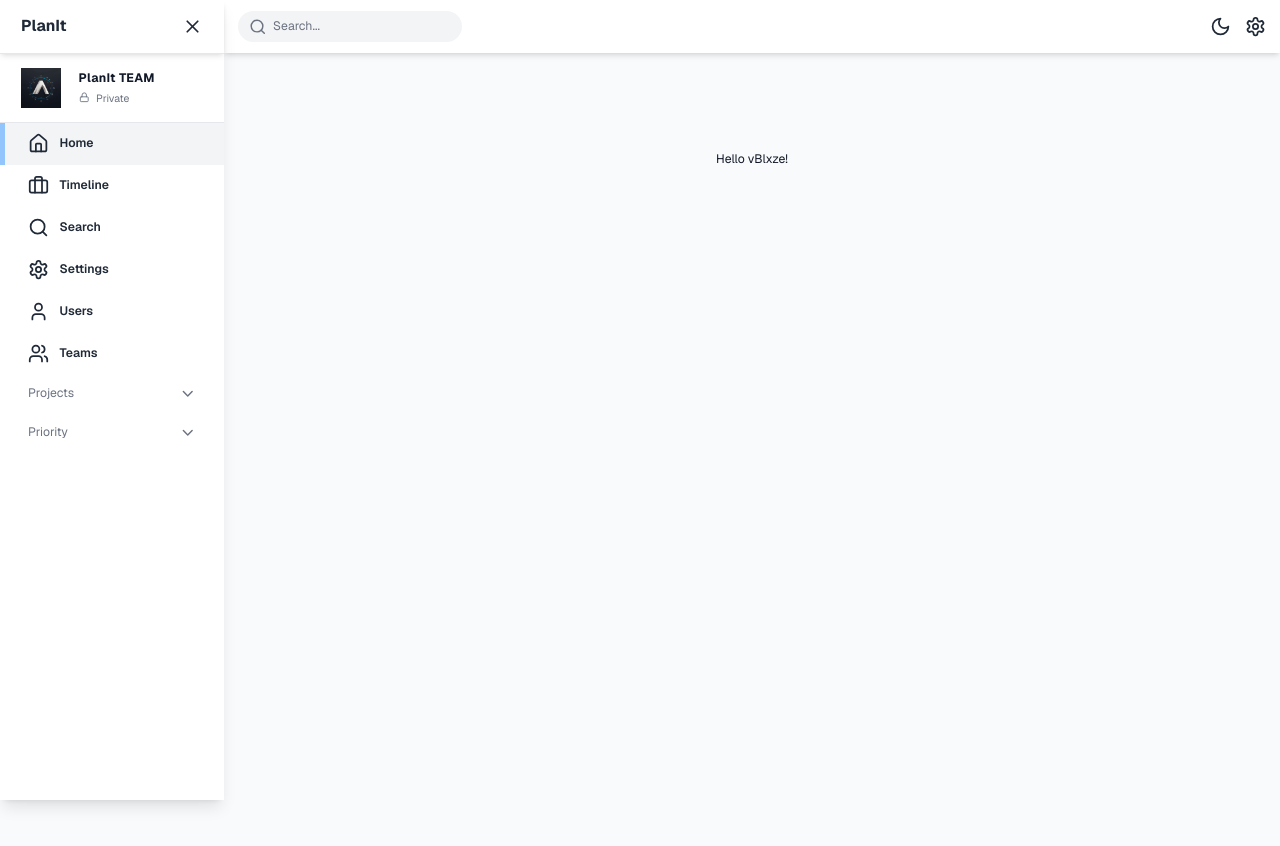
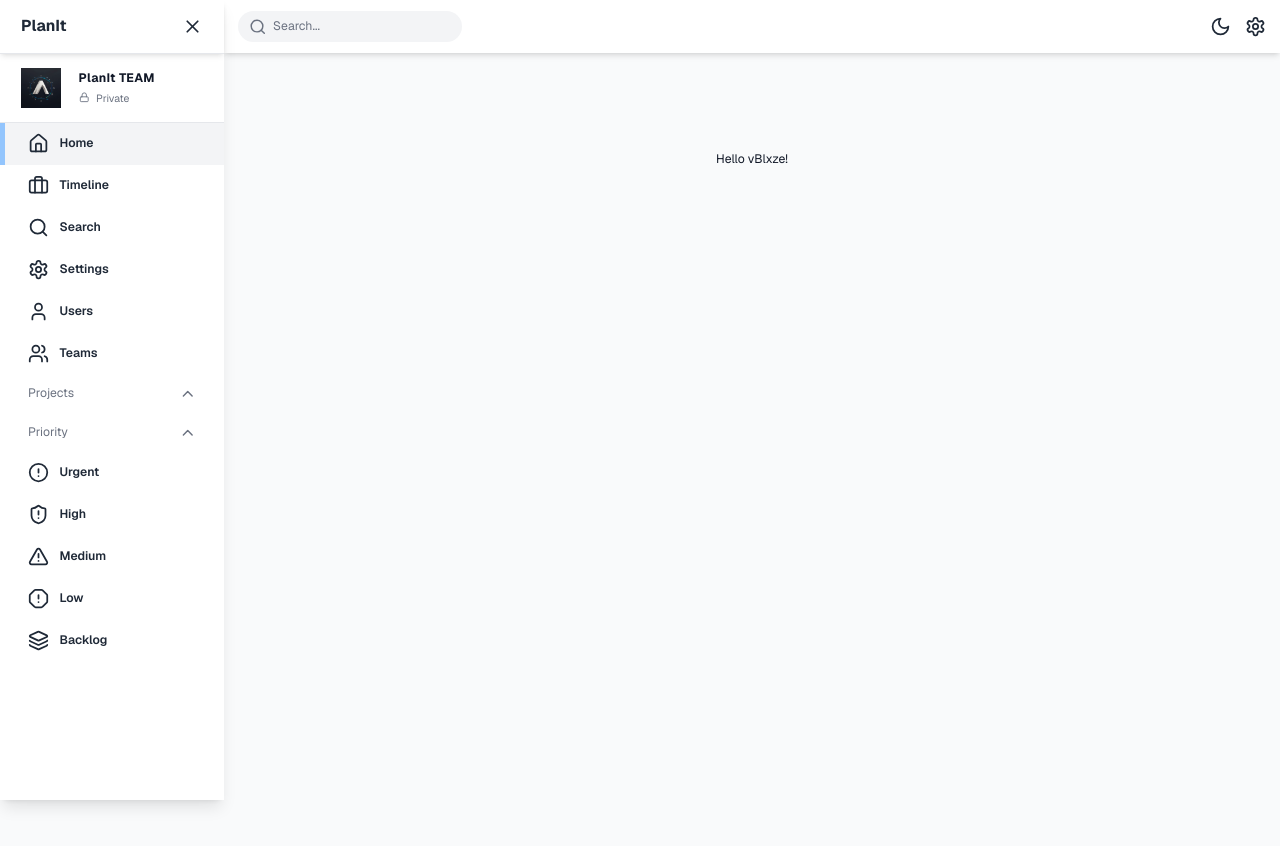
Before and after one commit to Kashyap-Mokariya/PlanIt, a Next.js app: page / in a window 1280 px wide. Shown: the top 846 px of the page. Built offline with nearby package versions, Linux system fonts and the light colour scheme; no server answers.

Commit message:
Changed default drop down to true and removed z index from Menu button for sidebar collapse

```diff
--- a/src/components/Navbar.tsx
+++ b/src/components/Navbar.tsx
@@ -16,7 +16,7 @@ const Navbar = () => {
                 {!isSidebarCollapsed ? null : (
                     <button
                         onClick={() => dispatch(setIsSidebarCollapsed(!isSidebarCollapsed))}
-                        className="fixed top-2.5 left-4 z-50 p-2 rounded-md bg-gray-100 hover:bg-gray-300 dark:bg-gray-700 dark:hover:bg-gray-600 transition-all"
+                        className="fixed top-2.5 left-4 p-2 rounded-md bg-gray-100 hover:bg-gray-300 dark:bg-gray-700 dark:hover:bg-gray-600 transition-all"
                     >
                         <Menu className="h-6 w-6 text-gray-800 dark:text-white" />
                     </button>
--- a/src/components/Sidebar.tsx
+++ b/src/components/Sidebar.tsx
@@ -10,8 +10,8 @@ import Image from "next/image";
 import "@/styles/globals.css";
 
 const Sidebar = () => {
-    const [showProjects, setShowProjects] = useState(false)
-    const [showPriority, setShowPriority] = useState(false)
+    const [showProjects, setShowProjects] = useState(true)
+    const [showPriority, setShowPriority] = useState(true)
 
     const dispatch = useAppDispatch();
     const isSidebarCollapsed = useAppSelector((state) => state.theme.isSidebarCollapsed);
```
